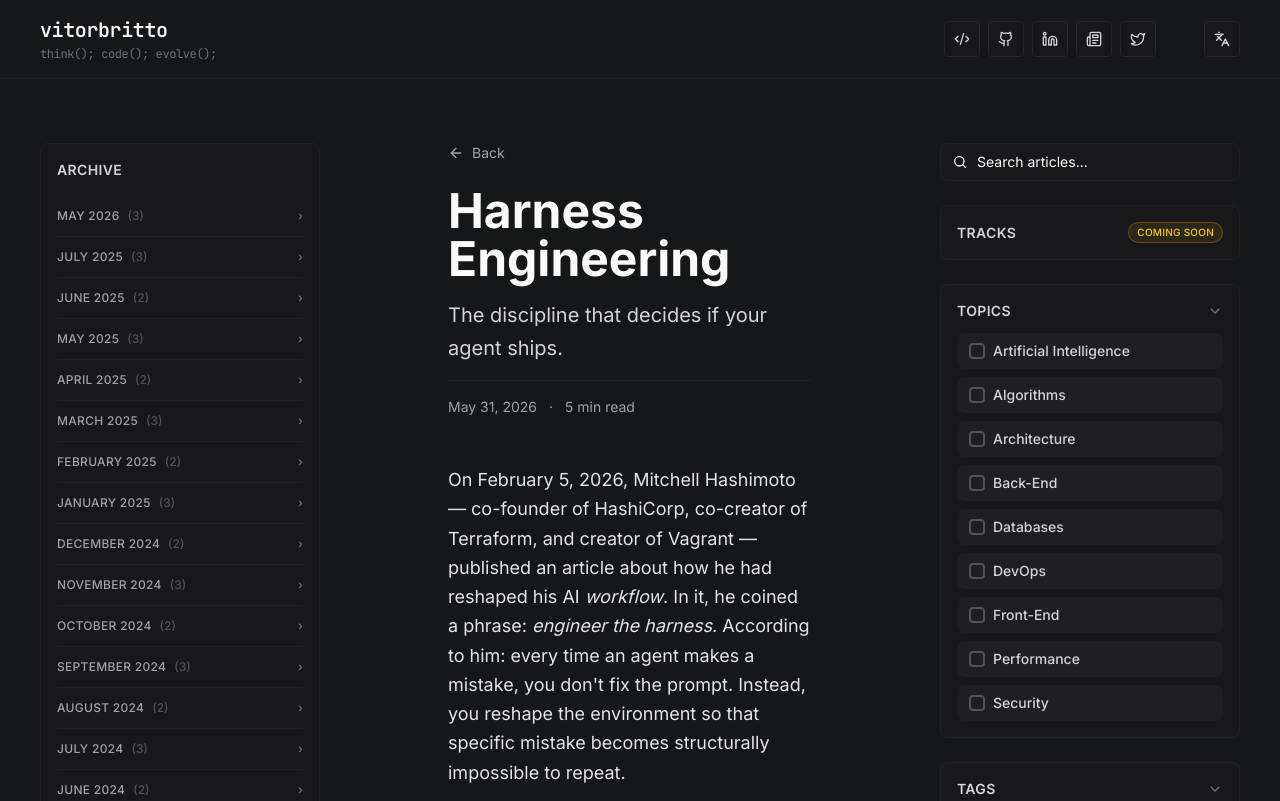
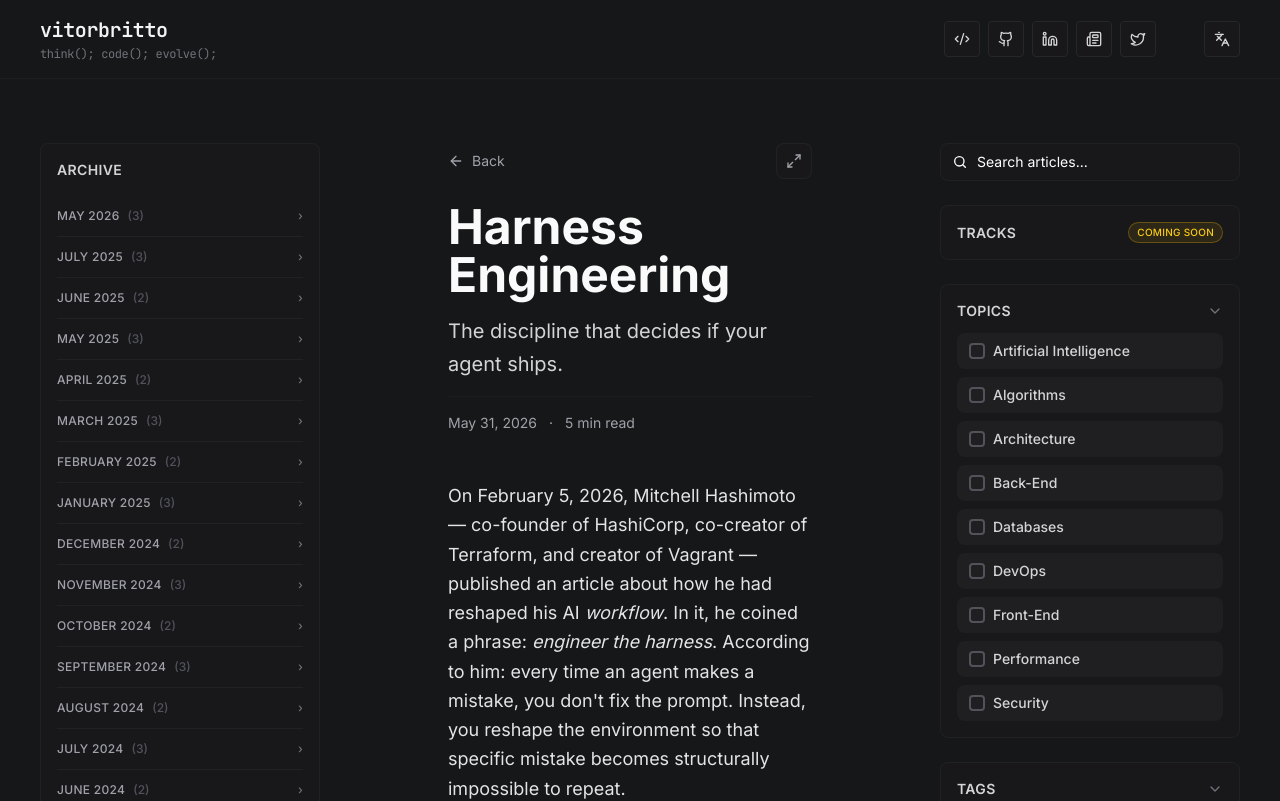
Before and after one commit to vitorbritto/blog, a Next.js app: page /articles/harness-engineering-the-discipline-that-decides-if-your-agent-ships in a window 1280 px wide. Shown: the top 801 px of the page. Built offline with nearby package versions, Linux system fonts and the light colour scheme.

Commit message:
feat: expand/collapse width of article

```diff
--- a/components/ArticlePageLayout.tsx
+++ b/components/ArticlePageLayout.tsx
@@ -1,9 +1,11 @@
 'use client'
 
+import { useEffect, useState } from 'react'
 import Link from 'next/link'
 import { useRouter } from 'next/navigation'
-import { ArrowLeft } from 'lucide-react'
+import { ArrowLeft, Maximize2, Minimize2 } from 'lucide-react'
 import { Article, Category, Track } from '@/lib/types/content'
+import { cn } from '@/lib/utils'
 import { ArticleContent } from './ArticleContent'
 import { LeftSidebar } from './LeftSidebar'
 import { RightSidebar } from './RightSidebar'
@@ -26,17 +28,41 @@ export function ArticlePageLayout({
 }: ArticlePageLayoutProps) {
   const router = useRouter()
   const { t } = useTranslation()
+  const [isWideReading, setIsWideReading] = useState(false)
 
   const goHomeWith = (params: Record<string, string>) => {
     const search = new URLSearchParams(params).toString()
     router.push(`/${search ? `?${search}` : ''}`)
   }
 
+  useEffect(() => {
+    setIsWideReading(window.localStorage.getItem('articleReadingWidth') === 'wide')
+  }, [])
+
+  const toggleReadingWidth = () => {
+    setIsWideReading(current => {
+      const next = !current
+      window.localStorage.setItem('articleReadingWidth', next ? 'wide' : 'default')
+      return next
+    })
+  }
+
+  const readingWidthLabel = isWideReading
+    ? t('article.restoreReadingWidth')
+    : t('article.expandReadingWidth')
+
   return (
     <main className="min-h-screen">
       <div className="mx-auto px-4 py-10 sm:px-6 lg:px-10 lg:py-16">
-        <div className="grid grid-cols-1 gap-8 lg:grid-cols-[280px_minmax(0,1fr)_300px] lg:gap-32">
-          <div className="lg:sticky lg:top-24 lg:self-start">
+        <div
+          className={cn(
+            'grid grid-cols-1 gap-8 transition-all duration-300 ease-out',
+            isWideReading
+              ? 'lg:grid-cols-[180px_minmax(0,1fr)_200px] lg:gap-10 xl:grid-cols-[200px_minmax(0,1fr)_220px] xl:gap-12'
+              : 'lg:grid-cols-[280px_minmax(0,1fr)_300px] lg:gap-32'
+          )}
+        >
+          <div className="min-w-0 lg:sticky lg:top-24 lg:self-start">
             <LeftSidebar
               articles={articles}
               selectedCategories={[]}
@@ -47,17 +73,33 @@ export function ArticlePageLayout({
           </div>
 
           <div className="min-w-0">
+            <div className="mb-6 flex items-center justify-between gap-3">
               <Link
                 href="/"
-              className="inline-flex items-center gap-2 text-sm text-zinc-400 hover:text-emerald-400 transition-colors mb-6"
+                className="inline-flex items-center gap-2 text-sm text-zinc-400 hover:text-emerald-400 transition-colors"
               >
                 <ArrowLeft className="w-4 h-4" aria-hidden />
                 {t('article.back')}
               </Link>
+              <button
+                type="button"
+                onClick={toggleReadingWidth}
+                aria-label={readingWidthLabel}
+                aria-pressed={isWideReading}
+                title={readingWidthLabel}
+                className="hidden h-9 w-9 shrink-0 items-center justify-center rounded-lg border border-zinc-800/70 bg-zinc-900 text-zinc-400 transition-colors hover:border-emerald-500/40 hover:text-emerald-400 focus:outline-none focus:ring-2 focus:ring-emerald-500/40 lg:inline-flex"
+              >
+                {isWideReading ? (
+                  <Minimize2 className="h-4 w-4" aria-hidden />
+                ) : (
+                  <Maximize2 className="h-4 w-4" aria-hidden />
+                )}
+              </button>
+            </div>
             <ArticleContent article={article} />
           </div>
 
-          <div className="hidden lg:block lg:sticky lg:top-24 lg:self-start">
+          <div className="hidden min-w-0 lg:block lg:sticky lg:top-24 lg:self-start">
             <RightSidebar
               tracks={tracks}
               categories={categories}
```
Lines whose indentation alone changed are shown as unchanged.
